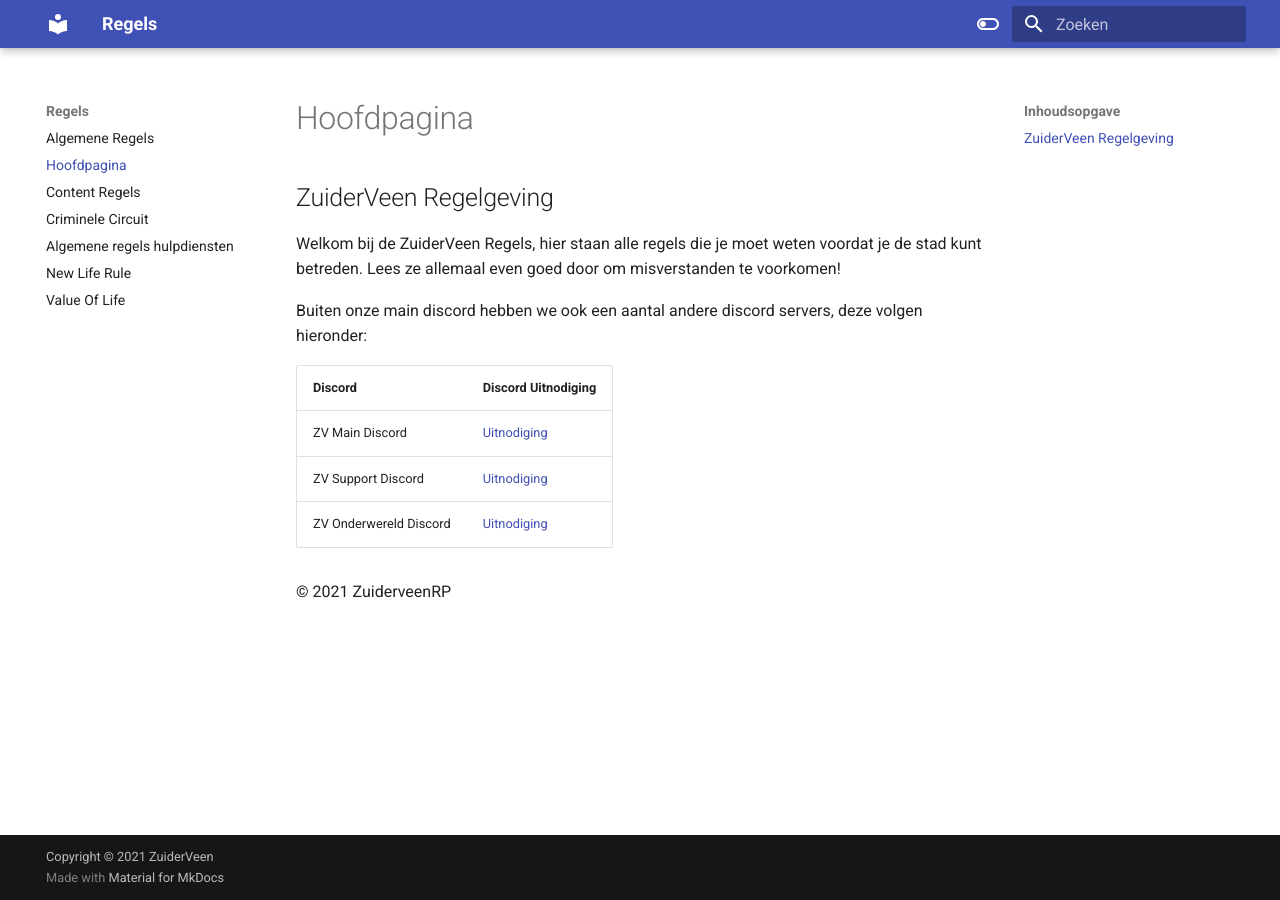
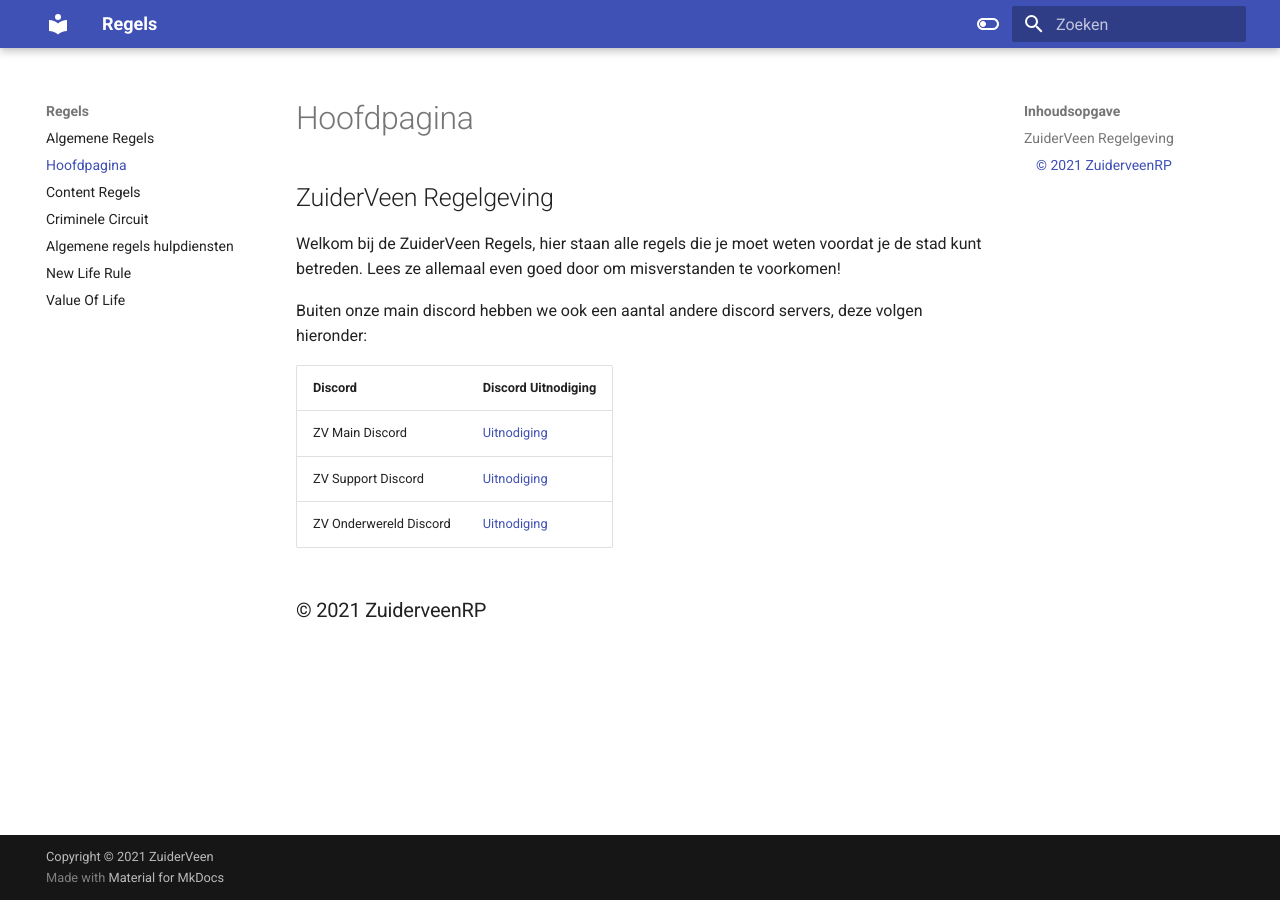
Before and after one commit to CappaWappa/Regels, an MkDocs documentation site: the page built from docs/algemeen.md, in a window 1280 px wide. Built offline with MkDocs 1.6.1 and Material for MkDocs 9.7.7, drawn with Linux system fonts in a browser that asks for light colours.

Commit message:
Update algemeen.md

```diff
--- a/docs/algemeen.md
+++ b/docs/algemeen.md
@@ -11,4 +11,4 @@
 | ZV Support Discord | [Uitnodiging](https://discord.gg/vGmfZEV3Ma) |
 | ZV Onderwereld Discord | [Uitnodiging](https://discord.gg/JnVYFz9FJb) |
 
-© 2021 ZuiderveenRP
+###© 2021 ZuiderveenRP
```
